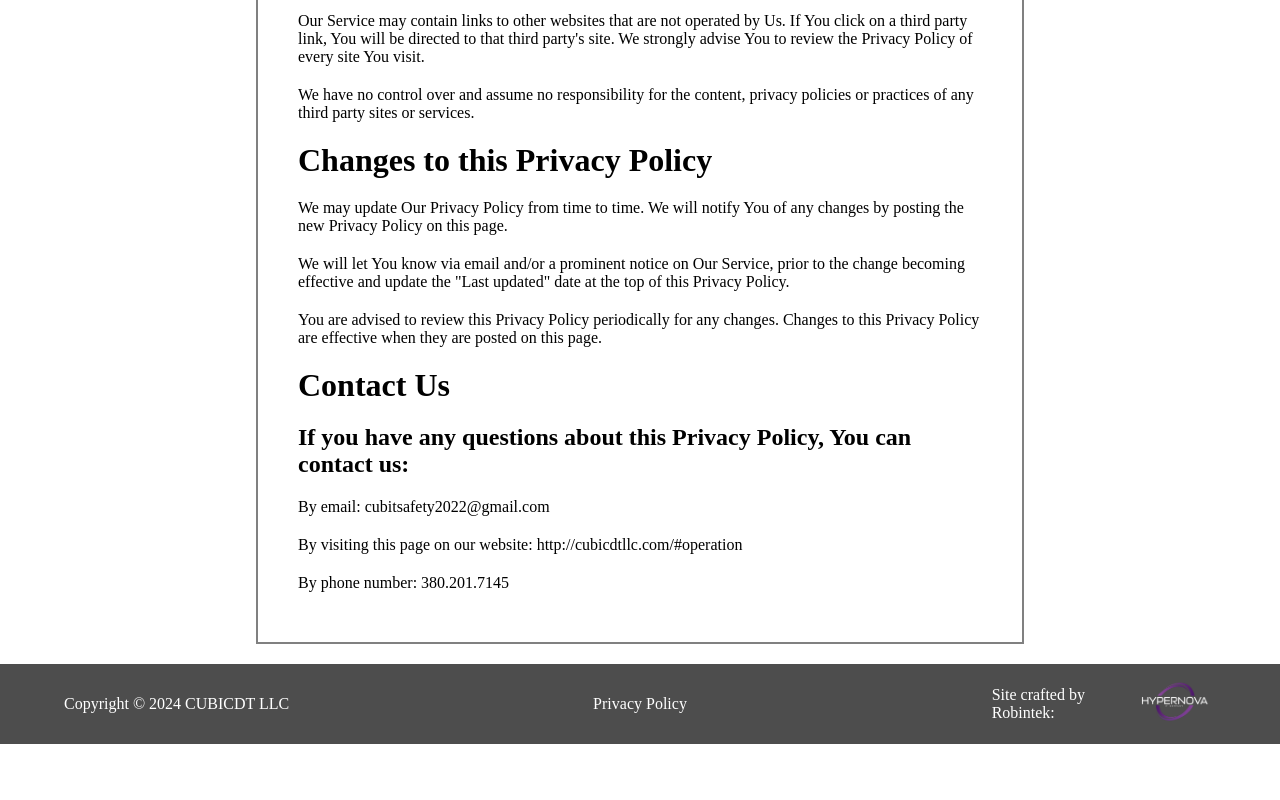
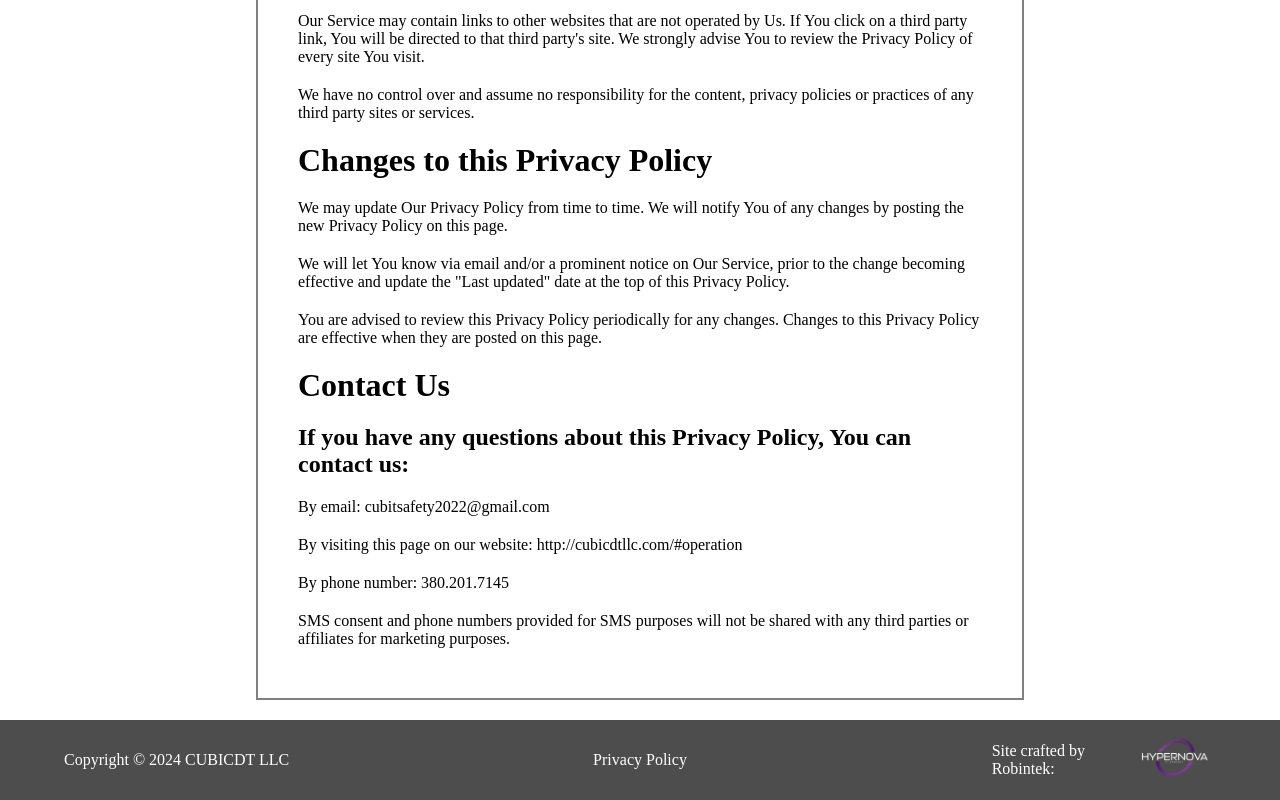
Before and after one commit to Hypernova-org/-cubicdtllc-front, a React (Create React App) app: page /documents in a window 1280 px wide. Shown: the part 4856-5656 px from the top of the page. Before the commit the page ends 5600 px from the top, so only its background shows below. Built offline with nearby package versions, Linux system fonts and the light colour scheme.

Commit message:
very latest commit

```diff
--- a/src/pages/documents/index.jsx
+++ b/src/pages/documents/index.jsx
@@ -118,6 +118,7 @@ The Company will retain Your Personal Data only for as long as is necessary for
         <p>By email: cubitsafety2022@gmail.com</p>
         <p>By visiting this page on our website: http://cubicdtllc.com/#operation</p>
         <p>By phone number: 380.201.7145</p>
+        <p>SMS consent and phone numbers provided for SMS purposes will not be shared with any third parties or affiliates for marketing purposes.</p>
     </div>
     </>
   )
```
